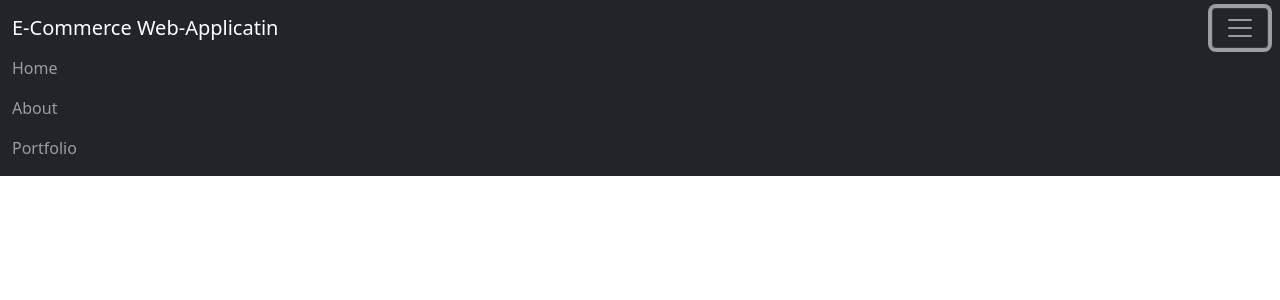
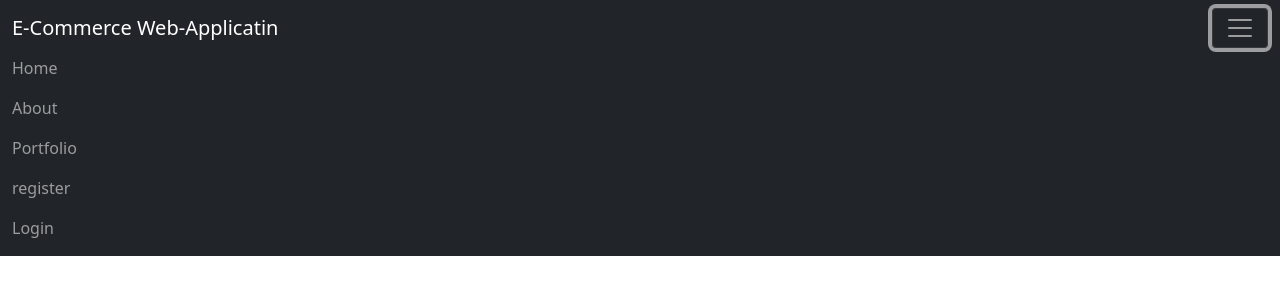
Before and after one commit to Avenkatesh1/E-Commerce-web-App, an Angular app: page / in a window 1280 px wide. Both pictures are taken after a click on the button 1240 px from the left and 28 px from the top of the page. Shown: the top 300 px of the page. Built offline with nearby package versions, Linux system fonts and the light colour scheme.

Commit message:
Here I have added nave bar in E-Commerce Web-Application #1

```diff
--- a/src/app/app.component.html
+++ b/src/app/app.component.html
@@ -15,6 +15,12 @@
         <li class="nav-item">
           <a class="nav-link" href="#">Portfolio</a>
         </li>
+        <li class="nav-item">
+          <a class="nav-link" href="#">register</a>
+        </li>
+        <li class="nav-item">
+          <a class="nav-link" href="#">Login</a>
+        </li>
       </ul>
     </div>
   </div>
```
